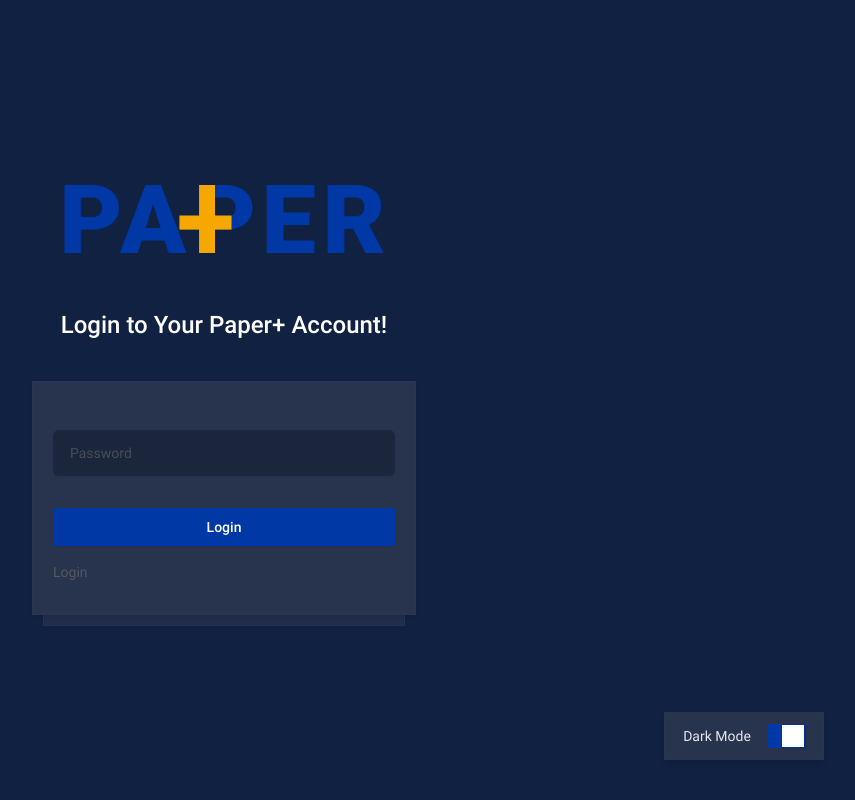
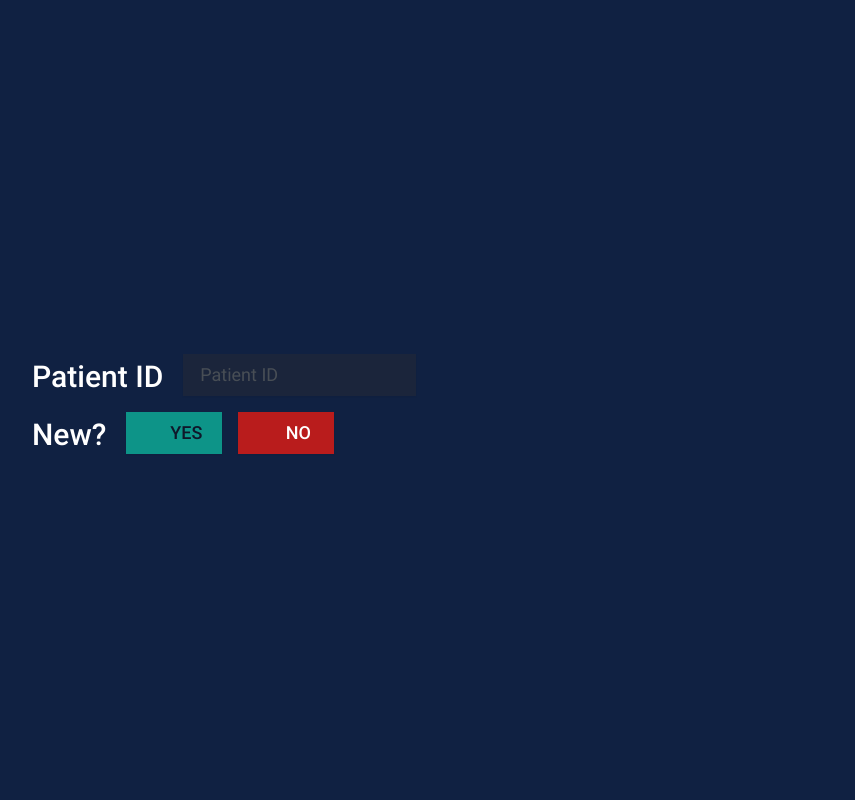
Before and after one commit to bethanysibs/LucentHTML, a PHP site: page /patientIdentifier.php in a window 1280 px wide. Shown: the whole page, without its empty margins (416-1271 px from the left). Run offline with PHP 8.4, Linux system fonts and the light colour scheme.

Commit message:
patientidentifier.php
- patient ID
- new patient button

-needs to be updates
1. button
2. design
3. colors
4. sizes

```diff
--- a/patientIdentifier.php
+++ b/patientIdentifier.php
@@ -6,28 +6,29 @@
     </head>
     <!-- END: Head -->
     <body class="login">
-        <div class="container">
+    <div class="container">
             <div class="w-full min-h-screen p-5 md:p-20 flex items-center justify-center">
                 <div class="w-96 intro-y">
-                    <img class="mx-auto w-80" alt="Paper + Login" src="dist/images/paper_logo_compressed.png">
-                    <div class="text-white dark:text-slate-300 text-2xl font-medium text-center mt-14">Login to Your Paper+ Account!</div>
-                    <div class="box px-5 py-8 mt-10 max-w-[450px] relative before:content-[''] before:z-[-1] before:w-[95%] before:h-full before:bg-slate-200 before:border before:border-slate-200 before:-mt-5 before:absolute before:rounded-lg before:mx-auto before:inset-x-0 before:dark:bg-darkmode-600/70 before:dark:border-darkmode-500/60">
-                        <input type="password" class="form-control py-3 px-4 block mt-4" placeholder="Password">
-                        <div class="mt-5 xl:mt-8 text-center xl:text-left">
-                            <button class="btn btn-primary w-full xl:mr-3">Login</button>
-                        </div>
-                        <div class="text-slate-500 flex text-xs sm:text-sm mt-4">
-                            <a href="login.php">Login</a>
-                        </div>
+                    <div class="form-inline">
+                        <label for="horizontal-form-1" class="form-label md:w-10"><h2 class="text-3xl font-medium leading-none mt-3">Patient ID</h2></label>
+                        <input id="horizontal-form-1" type="text" class="form-control form-control-lg mt-2" placeholder="Patient ID">
+                    </div>
+                    <div class="form-inline mt-2">
+                        <label for="horizontal-form-1" class="form-label md:w-10"><h2 class="text-3xl font-medium leading-none mt-3">New?</h2></label>
+                         <div class="flex items-center justify-center mt-2">
+                             <button class="btn btn-success btn-lg w-24 mr-4">
+                                <i data-lucide="calendar" class="w-4 h-4 mr-2"></i> YES </button>
+                            <button class="btn btn-danger btn-lg w-24 mr-4"> <i data-lucide="trash" class="w-4 h-4 mr-2"></i> NO </button> <!--BUTTON ICONS TO BE CHANGED-->
+                    </div>
                     </div>
                 </div>
             </div>
         </div>
         <!-- BEGIN: Dark Mode Switcher-->
-        <div data-url="login-light-login.html" class="dark-mode-switcher cursor-pointer shadow-md fixed bottom-0 right-0 box border rounded-full w-40 h-12 flex items-center justify-center z-50 mb-10 mr-10">
+        <!-- <div data-url="login-light-login.html" class="dark-mode-switcher cursor-pointer shadow-md fixed bottom-0 right-0 box border rounded-full w-40 h-12 flex items-center justify-center z-50 mb-10 mr-40">
             <div class="mr-4 text-slate-600 dark:text-slate-200">Dark Mode</div>
             <div class="dark-mode-switcher__toggle dark-mode-switcher__toggle--active border"></div>
-        </div>
+        </div> -->
         <!-- END: Dark Mode Switcher-->
 
         <!-- BEGIN: JS Assets-->
```
Also changed, not shown: dist/css/app.css.
